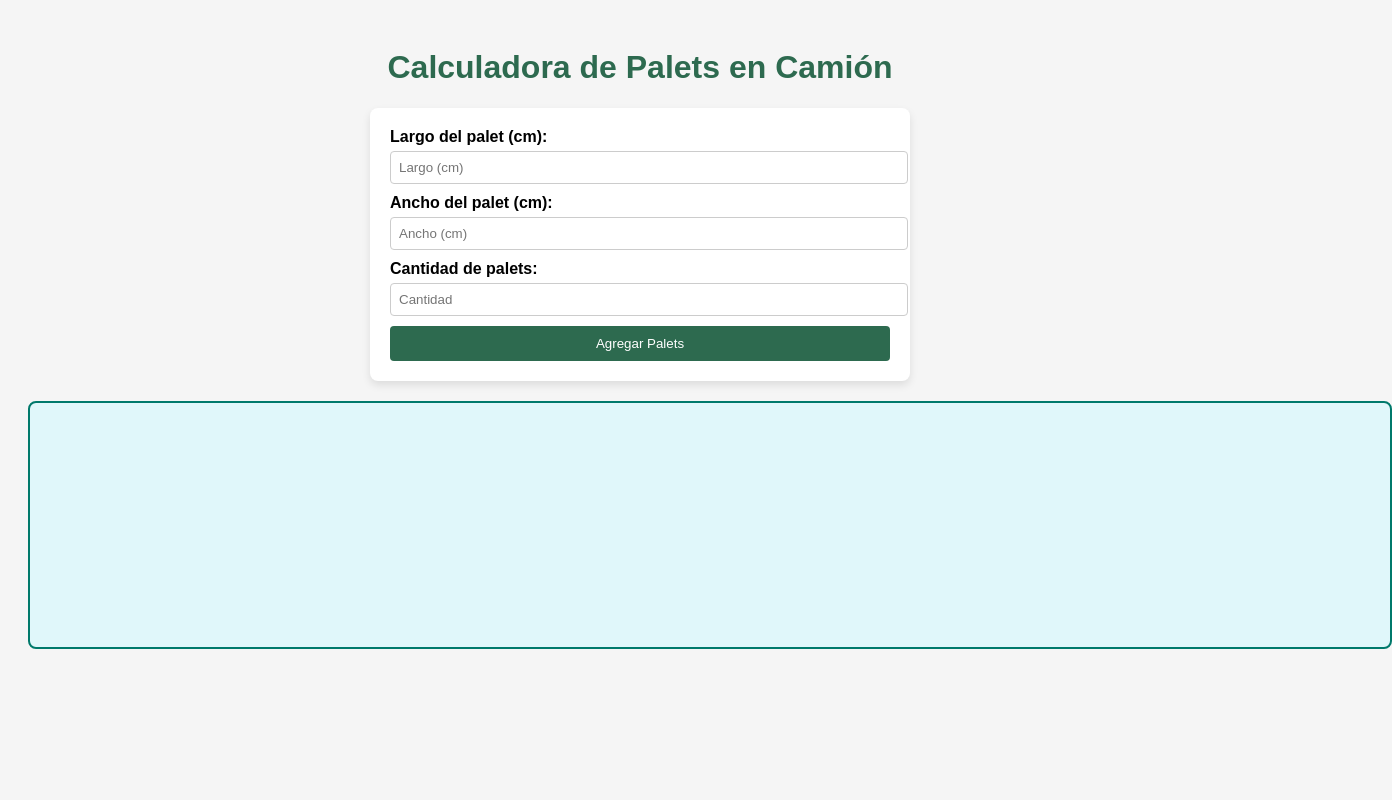
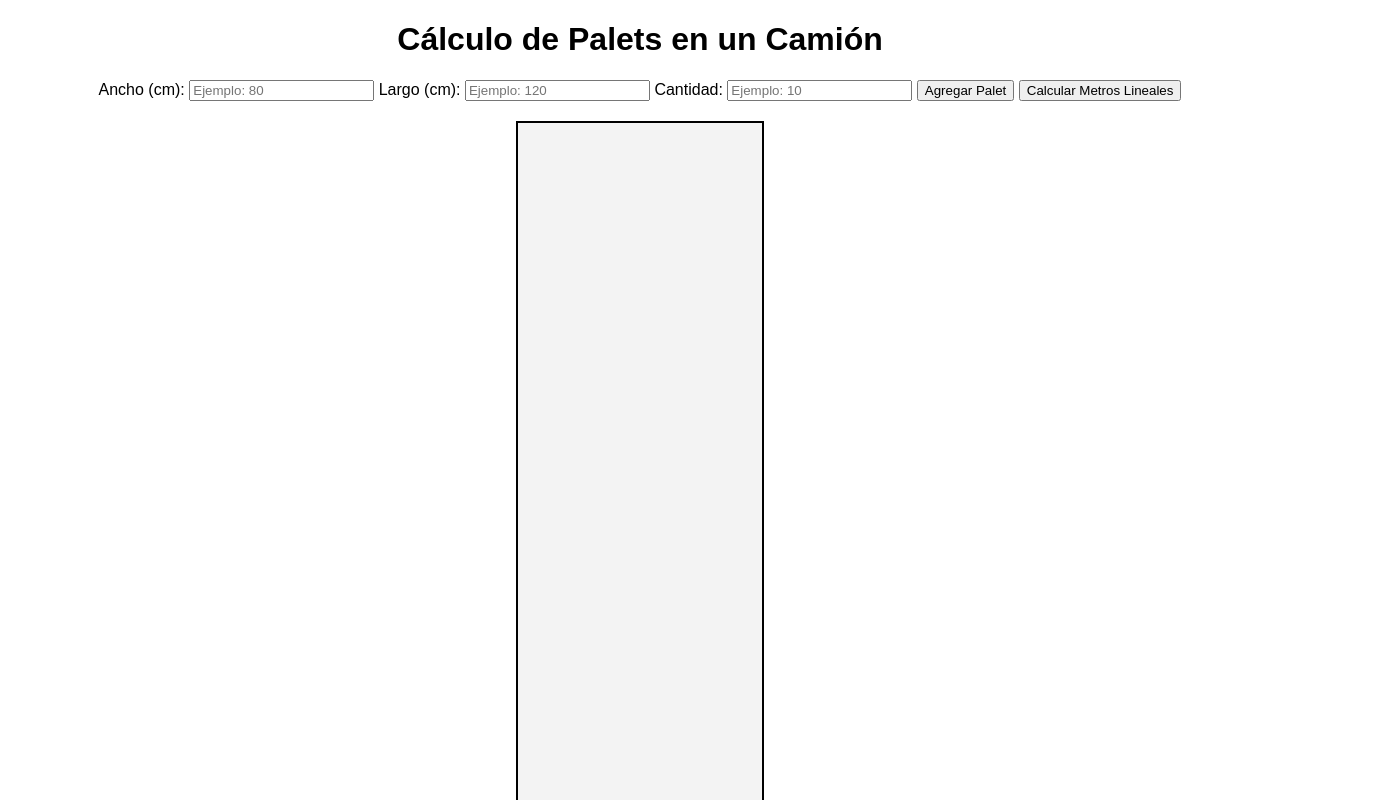
Before and after one commit to Conner1234567/calculadora-palets, a plain HTML site: page index.html in a window 1280 px wide. Shown: the top 800 px of the page, 1392 px wide, since content can reach past the window. Drawn offline with Linux system fonts and the light colour scheme.

Commit message:
Update index.html

```diff
--- a/index.html
+++ b/index.html
@@ -1,32 +1,58 @@
 <!DOCTYPE html>
-<html lang="es">
+<html lang="en">
 <head>
     <meta charset="UTF-8">
     <meta name="viewport" content="width=device-width, initial-scale=1.0">
-    <title>Calculadora de Palets</title>
-    <link rel="stylesheet" href="styles.css">
+    <title>Cálculo de Metros Lineales</title>
+    <style>
+        body {
+            font-family: Arial, sans-serif;
+        }
+
+        #camion-area {
+            position: relative;
+            width: 244px;
+            height: 1360px;
+            background-color: #f3f3f3;
+            border: 2px solid #000;
+            margin: 20px auto;
+            display: flex;
+            flex-wrap: wrap;
+            position: relative;
+        }
+
+        .palet {
+            position: absolute;
+            box-sizing: border-box;
+            border: 1px solid #000;
+        }
+
+        #formulario {
+            margin: 20px;
+            text-align: center;
+        }
+
+        #resultado {
+            margin-top: 20px;
+            font-size: 18px;
+            text-align: center;
+        }
+    </style>
 </head>
 <body>
-    <h1>Calculadora de Palets en Camión</h1>
-
-    <div id="input-container">
-        <label for="largo">Largo del palet (cm):</label>
-        <input type="number" id="largo" placeholder="Largo (cm)" required>
-
-        <label for="ancho">Ancho del palet (cm):</label>
-        <input type="number" id="ancho" placeholder="Ancho (cm)" required>
-
-        <label for="cantidad">Cantidad de palets:</label>
-        <input type="number" id="cantidad" placeholder="Cantidad" required>
-
-        <button type="button" onclick="agregarPalets()">Agregar Palets</button>
+    <h1 style="text-align: center;">Cálculo de Palets en un Camión</h1>
+    <div id="formulario">
+        <label for="ancho">Ancho (cm):</label>
+        <input type="number" id="ancho" placeholder="Ejemplo: 80">
+        <label for="largo">Largo (cm):</label>
+        <input type="number" id="largo" placeholder="Ejemplo: 120">
+        <label for="cantidad">Cantidad:</label>
+        <input type="number" id="cantidad" placeholder="Ejemplo: 10">
+        <button id="agregarPalet">Agregar Palet</button>
+        <button id="calcular">Calcular Metros Lineales</button>
     </div>
-
-    <div id="palet-list"></div>
-
-    <div id="camionArea"></div>
+    <div id="camion-area"></div>
     <div id="resultado"></div>
-
     <script src="script.js"></script>
 </body>
 </html>
```
